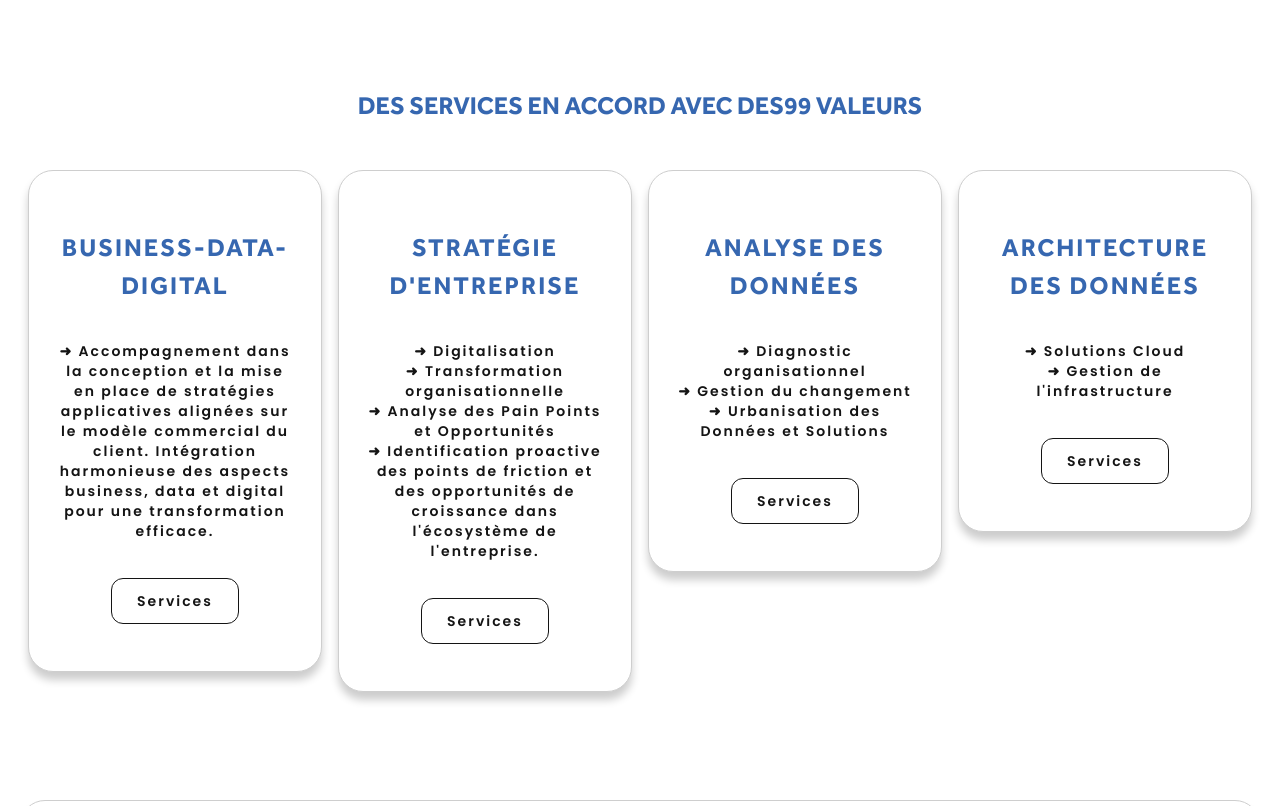
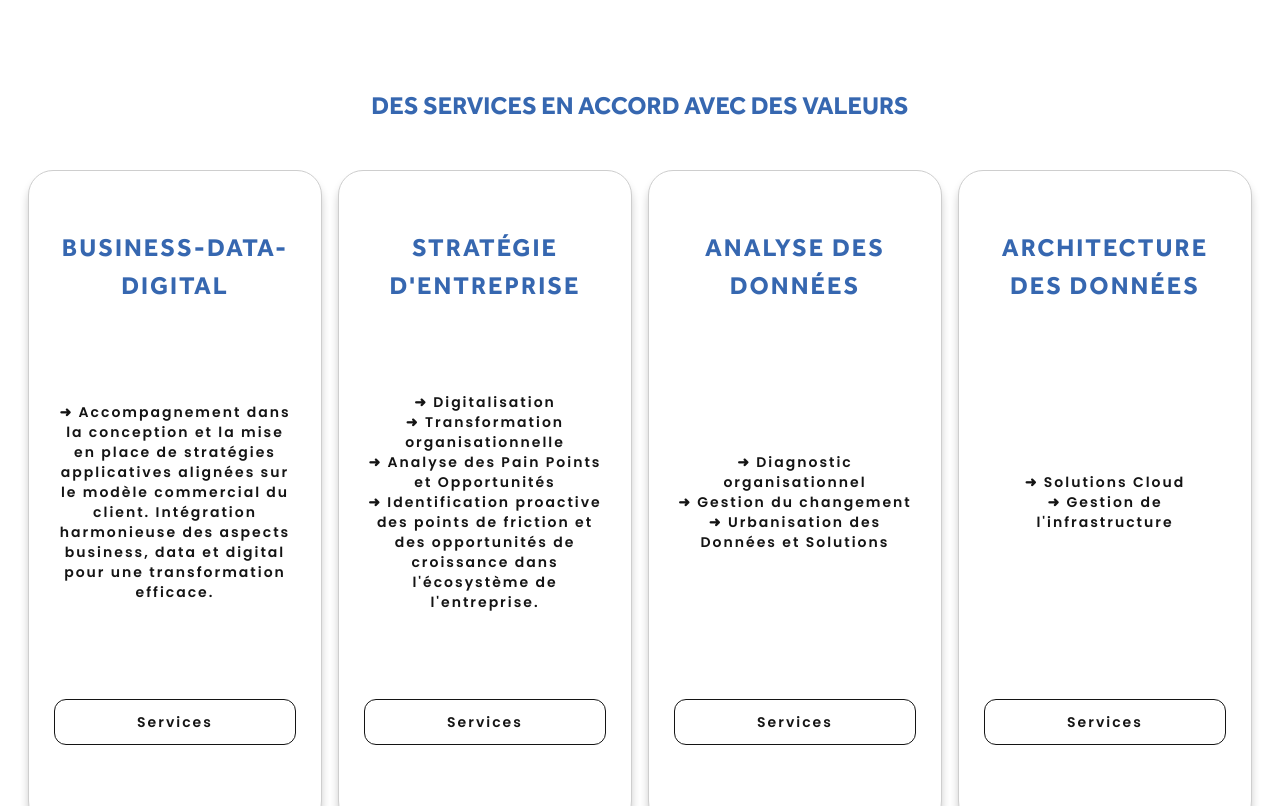
Before and after one commit to dufeuremi/rimconseil-website, a plain HTML site: page frontend/accueil.html in a window 1280 px wide. Shown: the part 613-1419 px from the top of the page. Drawn offline with Linux system fonts and the light colour scheme; a script that the page names is missing.

Commit message:
correction de design

```diff
--- a/frontend/accueil.html
+++ b/frontend/accueil.html
@@ -6,6 +6,7 @@
       <title>Rim'conseil</title>
       <link href="styles.css" rel="stylesheet">
       <link rel="icon" type="image/png" href="assets/favicon.png">
+      <script defer src="https://cloud.umami.is/script.js" data-website-id="cb5703e4-baf8-4748-90b6-3f7d381b68da"></script>
    </head>
    <body class="margin:0px; " id="content">
       <script src="components/header.js"></script>
@@ -26,51 +27,39 @@
             </section>
          </div>
          <section>
-            <h1 class="title_left_blue" style="margin-top: 200px; text-align: center;">Des services en accord avec des99 valeurs</h1>
-            <div class="div-services" style="width: 100%;
-               text-align: center; min-height: 450px; ">
-               <div class="service-column" style="padding:8px ; ">
-                  <div class="div_white" style="padding-bottom: 60px; height: full;" >
+            <h1 class="title_left_blue" style="margin-top: 200px; text-align: center;">Des services en accord avec des valeurs</h1>
+            <div class="div-services" style="width: 100%; text-align: center; display: flex; min-height: 200px;">
+                <div class="service-column" style="padding: 8px; flex: 1;">
+                    <div class="div_white" style="padding-bottom: 60px; display: flex; flex-direction: column; justify-content: space-between; height: 100%;">
                         <h1 class="title_left_blue" style="margin-top: 50px;">BUSINESS-DATA-DIGITAL</h1>
-                     <p style="margin-bottom: 50px">➜ Accompagnement dans la conception et la mise en place de stratégies applicatives alignées sur le modèle commercial du client. Intégration harmonieuse des aspects business, data et digital pour une transformation efficace.
-                     </p>
-                     <a class="btn_white" href="services" style="margin-bottom: 20px;">Services</a></a>
+                        <p style="margin-bottom: 50px;">➜ Accompagnement dans la conception et la mise en place de stratégies applicatives alignées sur le modèle commercial du client. Intégration harmonieuse des aspects business, data et digital pour une transformation efficace.</p>
+                        <a class="btn_white" href="services" style="margin-bottom: 20px;">Services</a>
                     </div>
                 </div>
-               <div class="service-column" style="padding:8px ; ">
-                  <div class="div_white" style="padding-bottom: 60px; height: full;">
+                <div class="service-column" style="padding: 8px; flex: 1;">
+                    <div class="div_white" style="padding-bottom: 60px; display: flex; flex-direction: column; justify-content: space-between; height: 100%;">
                         <h1 class="title_left_blue" style="margin-top: 50px;">STRATÉGIE D'ENTREPRISE</h1>
-                     <p style="margin-bottom: 50px">➜ Digitalisation
-                        <br>➜ Transformation organisationnelle
-                        <br>➜ Analyse des Pain Points et Opportunités
-                        <br>➜ Identification proactive des points de friction et des opportunités de croissance dans l'écosystème de l'entreprise.
-                     </p>
-                     <a class="btn_white"  href="services" style="margin-bottom: 20px;">Services</a></a>
+                        <p style="margin-bottom: 50px;">➜ Digitalisation<br>➜ Transformation organisationnelle<br>➜ Analyse des Pain Points et Opportunités<br>➜ Identification proactive des points de friction et des opportunités de croissance dans l'écosystème de l'entreprise.</p>
+                        <a class="btn_white" href="services" style="margin-bottom: 20px;">Services</a>
                     </div>
                 </div>
-               <div class="service-column" style="padding:8px ;  ">
-                  <div class="div_white" style="padding-bottom: 60px; height: full;">
-                     <h1 class="title_left_blue" style="margin-top: 50px;">ANALYSE DES DONNÉES
-                     </h1>
-                     <p style="margin-bottom: 50px">➜ Diagnostic organisationnel
-                        <br>  ➜ Gestion du changement
-                        <br>  ➜ Urbanisation des Données et Solutions
-                     </p>
-                     <a  href="services" class="btn_white" style="margin-bottom: 20px;">Services</a></a>
+                <div class="service-column" style="padding: 8px; flex: 1;">
+                    <div class="div_white" style="padding-bottom: 60px; display: flex; flex-direction: column; justify-content: space-between; height: 100%;">
+                        <h1 class="title_left_blue" style="margin-top: 50px;">ANALYSE DES DONNÉES</h1>
+                        <p style="margin-bottom: 50px;">➜ Diagnostic organisationnel<br>➜ Gestion du changement<br>➜ Urbanisation des Données et Solutions</p>
+                        <a class="btn_white" href="services" style="margin-bottom: 20px;">Services</a>
                     </div>
                 </div>
-               <div class="service-column" style="padding:8px ; ">
-                  <div class="div_white" style="padding-bottom: 60px; height: full;">
-                     <h1 class="title_left_blue" style="margin-top: 50px;">ARCHITECTURE DES DONNÉES
-                     </h1>
-                     <p style="margin-bottom: 50px">➜ Solutions Cloud <br>
-                        ➜ Gestion de l'infrastructure
-                     </p>
-                     <a class="btn_white"  href="services" style="margin-bottom: 20px;">Services</a></a>
+                <div class="service-column" style="padding: 8px; flex: 1;">
+                    <div class="div_white" style="padding-bottom: 60px; display: flex; flex-direction: column; justify-content: space-between; height: 100%;">
+                        <h1 class="title_left_blue" style="margin-top: 50px;">ARCHITECTURE DES DONNÉES</h1>
+                        <p style="margin-bottom: 50px;">➜ Solutions Cloud<br>➜ Gestion de l'infrastructure</p>
+                        <a class="btn_white" href="services" style="margin-bottom: 20px;">Services</a>
                     </div>
                 </div>
             </div>
         </section>
+
          <div class="div_white" style="padding:60px; position: relative; margin-top: 100px;  z-index: -20;" >
             <h1 class="title_left_blue2">Jean-Philippe Robin, intervenant au service de votre entreprise</h1>
             <br>
--- a/frontend/components/header.js
+++ b/frontend/components/header.js
@@ -22,7 +22,7 @@
        }, 20);
 
        Calendly.initInlineWidget({
-           url: 'https://calendly.com/jean-philippe-robin/30min',
+           url: 'https://calendly.com/rimconseil-info',
            parentElement: document.getElementById('oui'),
            prefill: {},
            utm: {}
```
Lines whose indentation alone changed are shown as unchanged.
